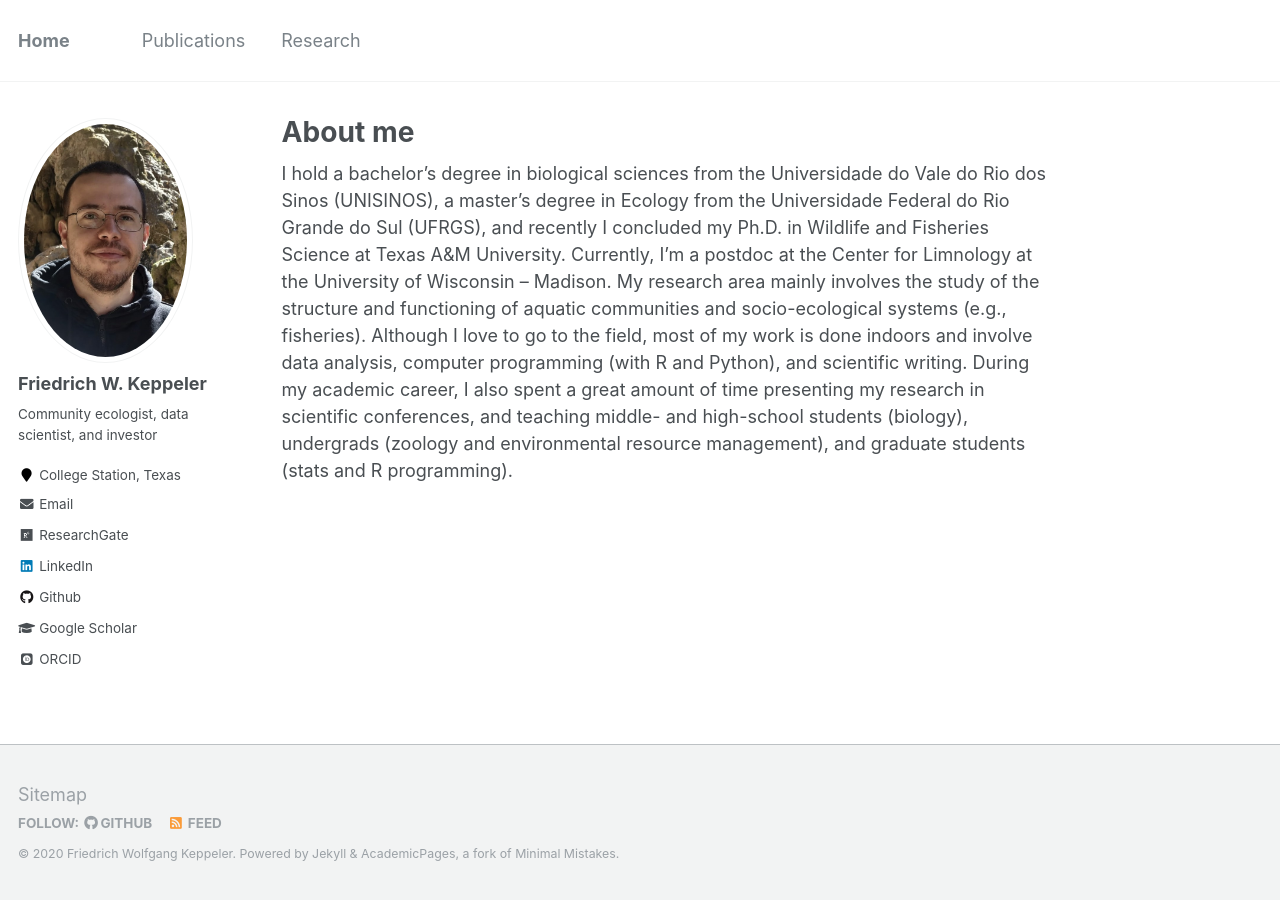
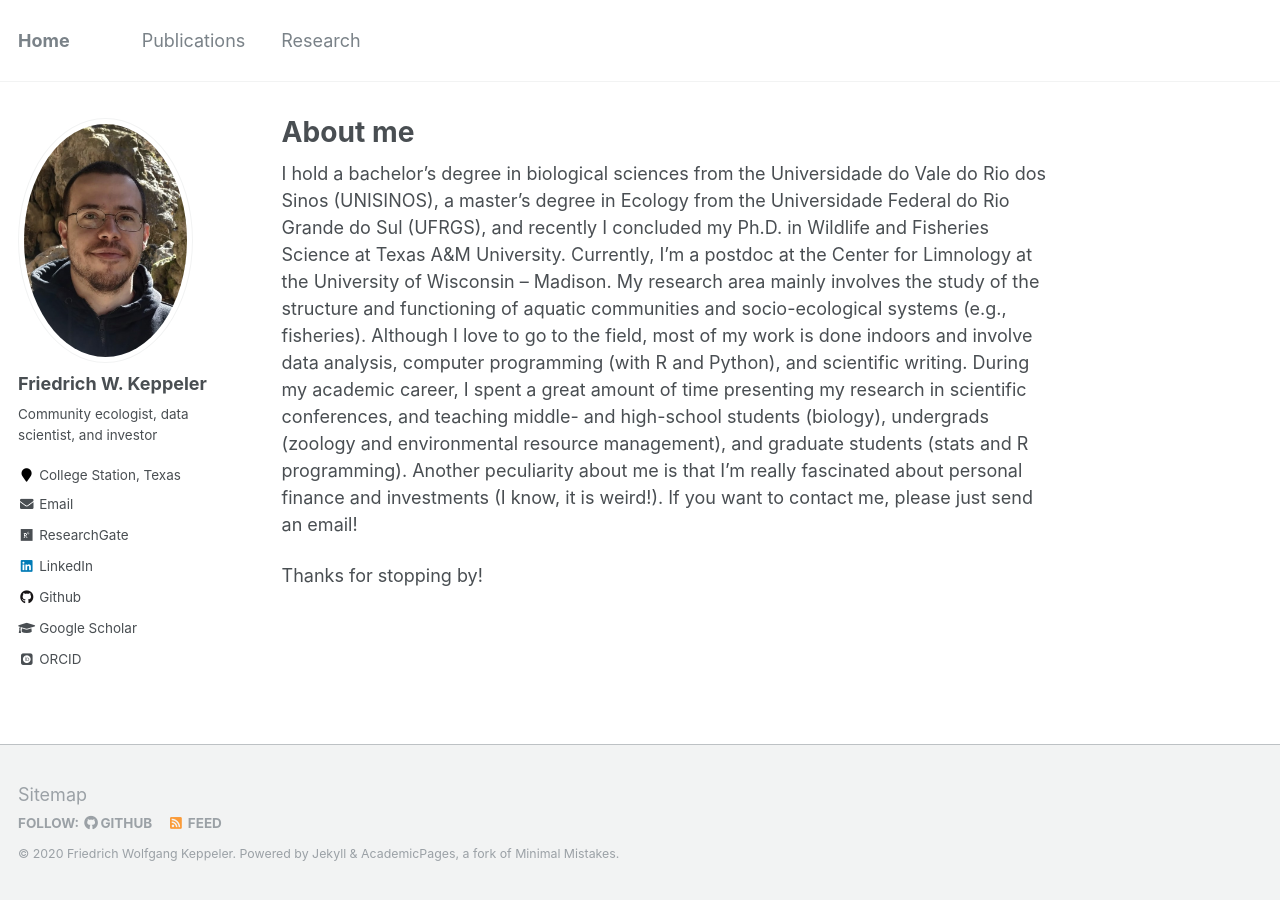
Before and after one commit to fkeppeler/fkeppeler.github.io, a Jekyll site: the page built from _pages/about.md, in a window 1280 px wide. Built offline with Jekyll 4.4.1, drawn with Linux system fonts in a browser that asks for light colours; some web fonts are replaced.

Commit message:
Update about.md

```diff
--- a/_pages/about.md
+++ b/_pages/about.md
@@ -8,4 +8,6 @@ redirect_from:
   - /about.html
 ---
 
-I hold a bachelor’s degree in biological sciences from the Universidade do Vale do Rio dos Sinos (UNISINOS), a master’s degree in Ecology from the Universidade Federal do Rio Grande do Sul (UFRGS), and recently I concluded my Ph.D. in Wildlife and Fisheries Science at Texas A&M University. Currently, I'm a postdoc at the Center for Limnology at the University of Wisconsin – Madison. My research area mainly involves the study of the structure and functioning of aquatic communities and socio-ecological systems (e.g., fisheries). Although I love to go to the field, most of my work is done indoors and involve data analysis, computer programming (with R and Python), and scientific writing. During my academic career, I also spent a great amount of time presenting my research in scientific conferences, and teaching middle- and high-school students (biology), undergrads (zoology and environmental resource management), and graduate students (stats and R programming).
+I hold a bachelor’s degree in biological sciences from the Universidade do Vale do Rio dos Sinos (UNISINOS), a master’s degree in Ecology from the Universidade Federal do Rio Grande do Sul (UFRGS), and recently I concluded my Ph.D. in Wildlife and Fisheries Science at Texas A&M University. Currently, I'm a postdoc at the Center for Limnology at the University of Wisconsin – Madison. My research area mainly involves the study of the structure and functioning of aquatic communities and socio-ecological systems (e.g., fisheries). Although I love to go to the field, most of my work is done indoors and involve data analysis, computer programming (with R and Python), and scientific writing. During my academic career, I spent a great amount of time presenting my research in scientific conferences, and teaching middle- and high-school students (biology), undergrads (zoology and environmental resource management), and graduate students (stats and R programming). Another peculiarity about me is that I'm really fascinated about personal finance and investments (I know, it is weird!). If you want to contact me, please just send an email!
+
+Thanks for stopping by!
```
